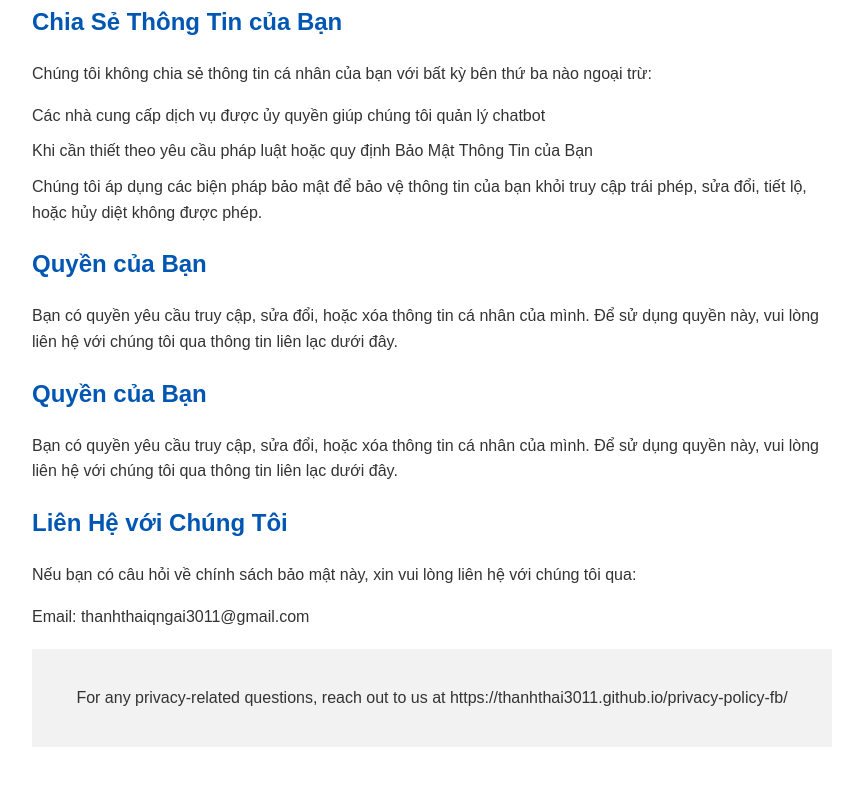
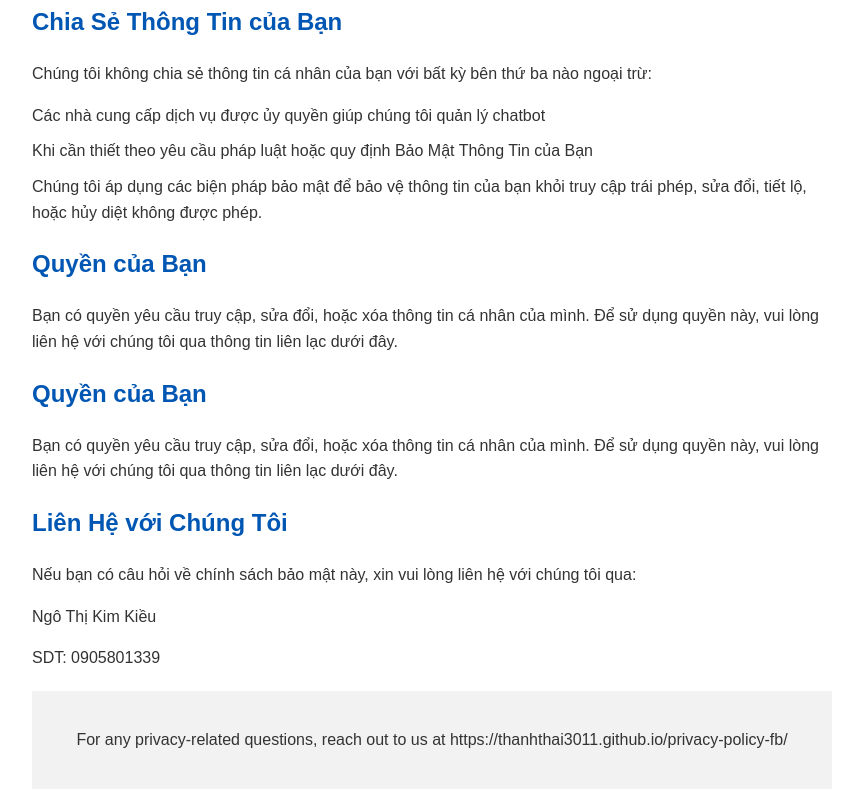
Before and after one commit to thanhthai3011/privacy-policy-fb, a plain HTML site: page index.html in a window 1280 px wide. Shown: the part 618-1427 px from the top of the page, without its empty margins (208-1071 px from the left). Before the commit the page ends 1385 px from the top, so only its background shows below. Drawn offline with Linux system fonts and the light colour scheme.

Commit message:
Update index.html

```diff
--- a/index.html
+++ b/index.html
@@ -121,7 +121,8 @@
             Nếu bạn có câu hỏi về chính sách bảo mật này, xin vui lòng liên hệ
             với chúng tôi qua:
           </p>
-          <p>Email: thanhthaiqngai3011@gmail.com</p>
+          <p>Ngô Thị Kim Kiều</p>
+          <p>SDT: 0905801339</p>
           <!-- Add more contact options if available -->
         </section>
         <!-- Add more sections as necessary -->
```
